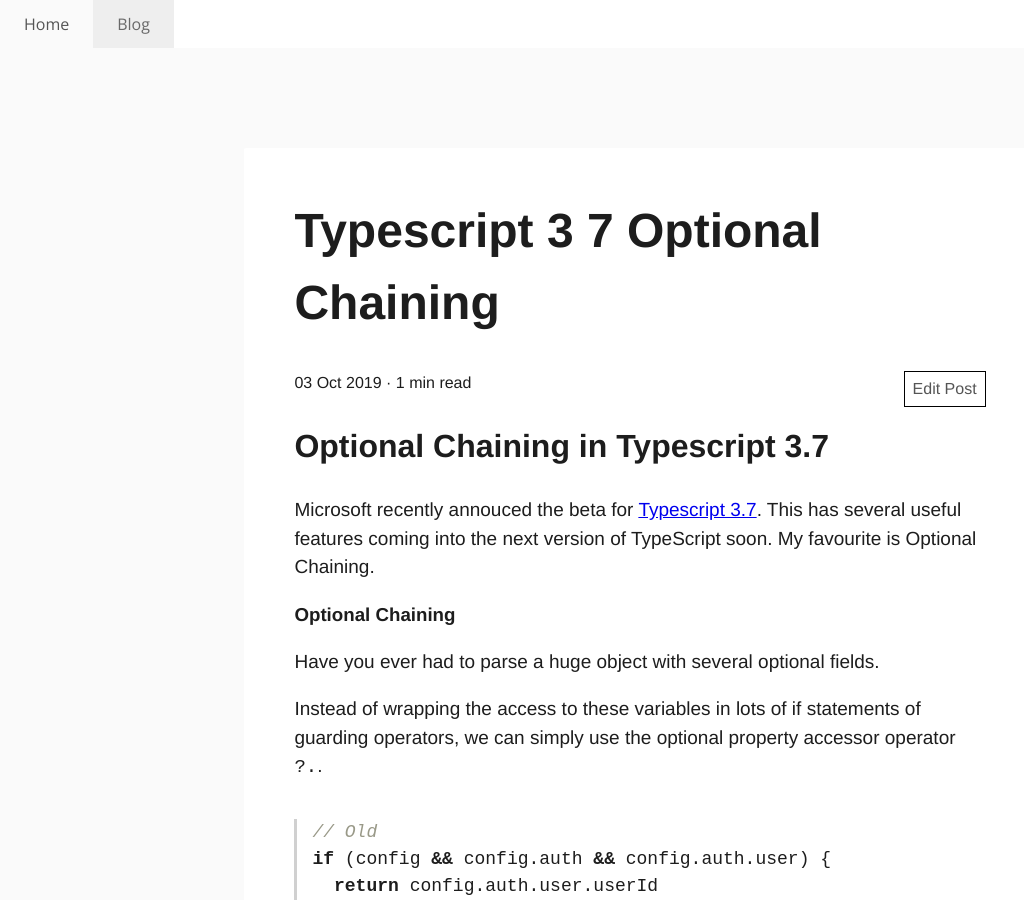
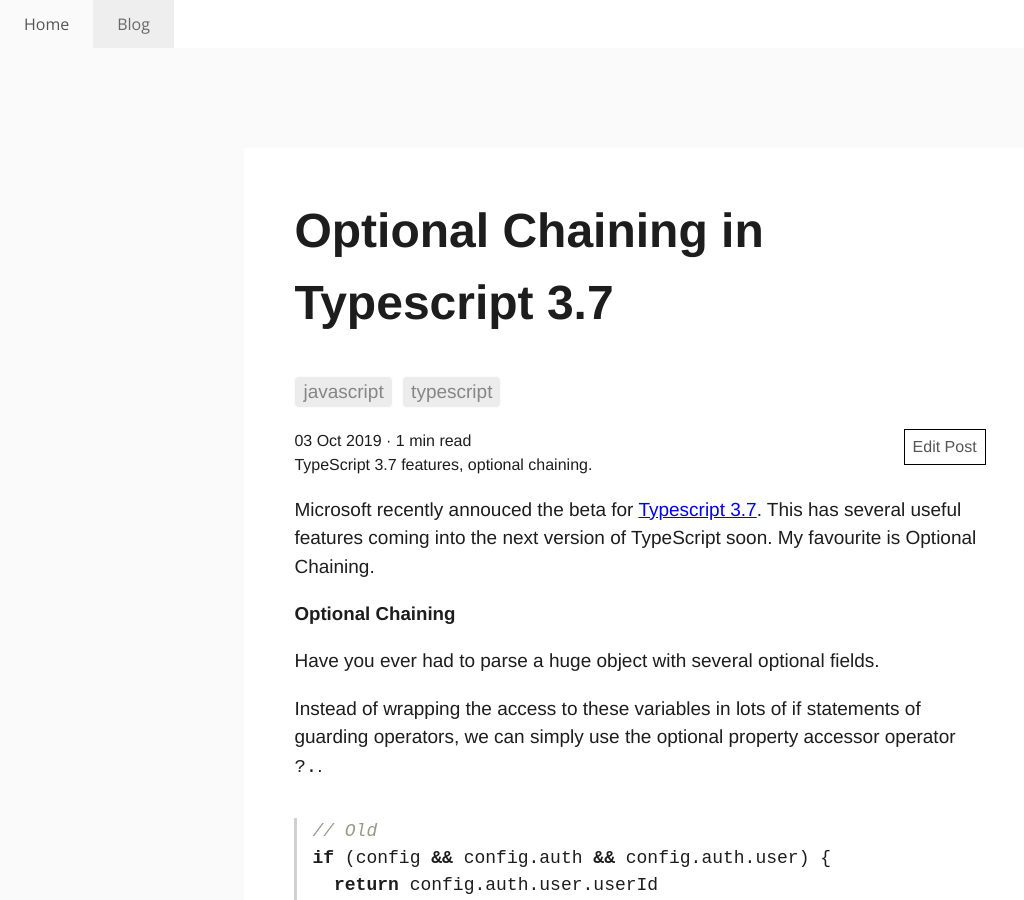
Before and after one commit to harrymt/blog, a Jekyll site: the page built from _posts/2019-10-03-typescript-3-7-optional-chaining.md, in a window 1280 px wide and 900 px high. Shown: the whole window, without its empty margins (0-1024 px from the left). Built offline with Jekyll 4.4.1, drawn with Linux system fonts in a browser that asks for light colours; our own code applies the rules of GitHub Pages for plain Markdown files.

Commit message:
Update 2019-10-03-typescript-3-7-optional-chaining.md

```diff
--- a/_posts/2019-10-03-typescript-3-7-optional-chaining.md
+++ b/_posts/2019-10-03-typescript-3-7-optional-chaining.md
@@ -1,4 +1,12 @@
-## Optional Chaining in Typescript 3.7
+---
+layout: post
+title: Optional Chaining in Typescript 3.7
+tags: [javascript, typescript]
+---
+
+<div class="message">
+TypeScript 3.7 features, optional chaining.
+</div>
 
 Microsoft recently annouced the beta for [Typescript 3.7](https://devblogs.microsoft.com/typescript/announcing-typescript-3-7-beta/). This has several useful features coming into the next version of TypeScript soon. My favourite is Optional Chaining.
 
```
